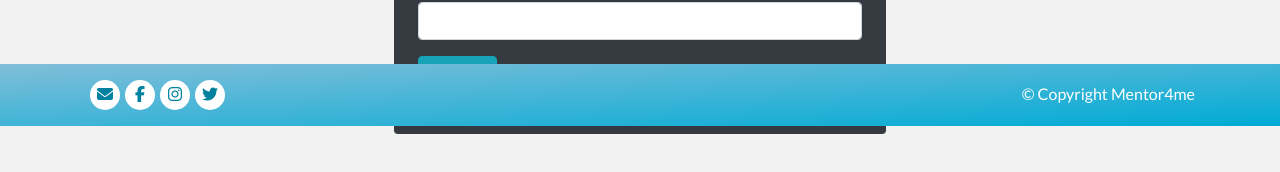
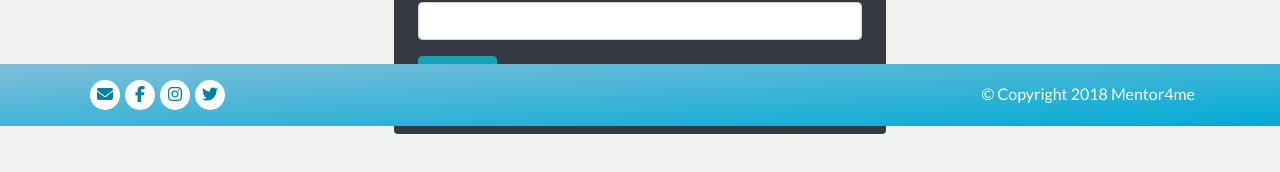
Before and after one commit to 8-27-a/final-project, a React (Create React App) app in the folder client/: page /register in a window 1280 px wide. Shown: the part 674-846 px from the top of the page. Built offline with nearby package versions, Linux system fonts and the light colour scheme.

Commit message:
fixed typo

```diff
--- a/client/src/components/Footer/index.js
+++ b/client/src/components/Footer/index.js
@@ -32,7 +32,7 @@ const Footer = () => (
           </a>
         </div>
         <div className="copyright col-6">
-          <p className="mb-0">&copy; Copyright Mentor4me</p>
+          <p className="mb-0">&copy; Copyright 2018 Mentor4me</p>
         </div>
       </div>
     </div>
```
